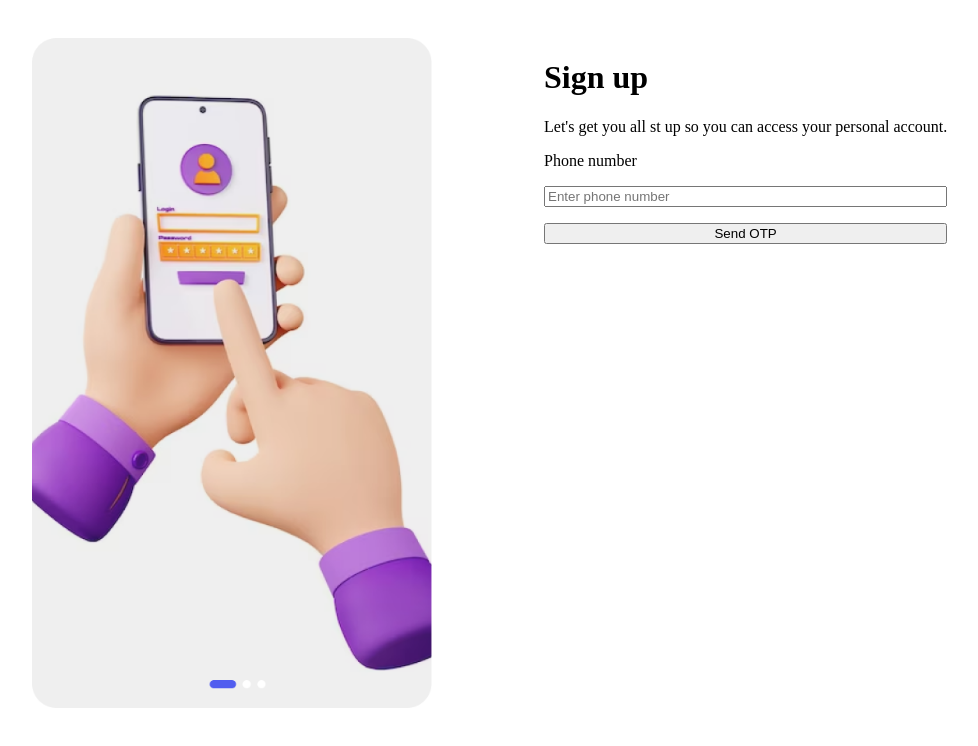
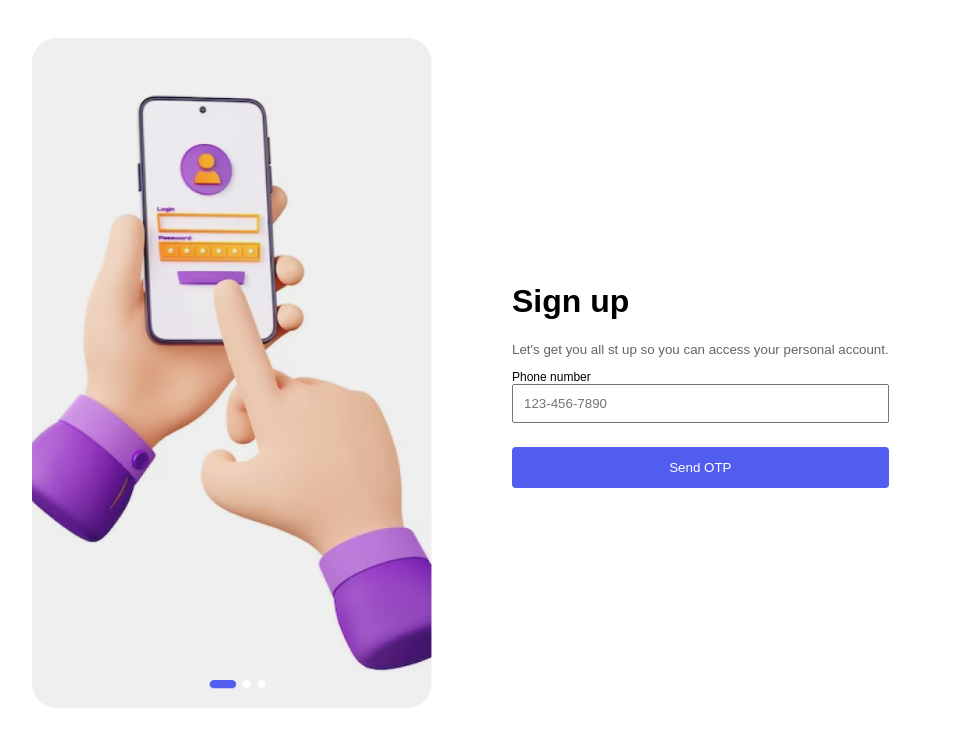
Before and after one commit to Maedeh-Saeidi/Auth, a React (Vite) app: page / in a window 1280 px wide. Both pictures are taken after a click on the button "Sign up". Shown: the top 746 px of the page, without its empty margins (6-984 px from the left). Built offline with nearby package versions, Linux system fonts and the light colour scheme.

Commit message:
Styling signup component

```diff
--- a/src/App.jsx
+++ b/src/App.jsx
@@ -18,9 +18,9 @@ function App() {
             setPassword={setPassword}
             phoneNumber={phoneNumber}
             setPhoneNumber={setPhoneNumber}
-          ></Login>
+          />
         ) : (
-            <SignUp></SignUp>
+            <SignUp/>
         )
       }
     </>
--- a/src/components/Form.jsx
+++ b/src/components/Form.jsx
@@ -1,8 +1,6 @@
 import axios from "axios";
 import { useState } from "react";
-import { Axios } from "axios";
 import styles from "./form.module.css"
-import SignUp from "./SignUp";
 
 export default function Form({ password, setPassword, phoneNumber, setPhoneNumber,loggedIn, setLoggedIn }) {
 
@@ -20,7 +18,11 @@ export default function Form({ password, setPassword, phoneNumber, setPhoneNumbe
     }
     axios(configuration)
       .then((result) => { setLogin(true); console.log(result) })
-      .catch((error) => { error = new Error(); })
+      .catch((error) => {
+        error = new Error();
+        //the next line does not work !!!!!!!!!!!!!!!!!!!!!!!!!!!!!!!!!!!!!!!!
+        console.log(error.response.data.message)
+})
   }
   const handleSignUpButton = () => {
     setLoggedIn(!loggedIn)
@@ -36,7 +38,7 @@ export default function Form({ password, setPassword, phoneNumber, setPhoneNumbe
         onSubmit={(e) => handleSubmit(e)}>
         <label
           className={styles.inputLabel}
-        >Email</label>
+        >Phone number</label>
         <input
           className={styles.input}
           type="tel"
--- a/src/components/SignUp.jsx
+++ b/src/components/SignUp.jsx
@@ -1,7 +1,9 @@
-import styles from "./signup.module.css"
+import styles from "./signup.module.css";
 import Images from "../images/images";
 import axios from "axios";
+import formStyles from "./form.module.css";
 import { useState } from "react";
+import VerifyCode from "./VerifyCode";
 
 export default function SignUp() {
 
@@ -23,7 +25,10 @@ export default function SignUp() {
     };
     axios(configuration)
       .then((result) => { setSignnesUp(true); })
-      .catch((err) => { console.error("Error occurred", err); });
+      .catch((err) => {
+        console.error("Error occurred", err);
+        console.log(err.response.data.message)
+      });
   }
   return (
     <div className={styles.container}>
@@ -33,22 +38,30 @@ export default function SignUp() {
           src={Images.signupImage}
           alt="SignUp Image" />
       </div>
-      <div>
+      <div className={styles.formContainer}>
         <h1>Sign up</h1>
-        <p>Let's get you all st up so you can access your personal account.</p>
+        <p
+          className={formStyles.logindescr}
+        >Let's get you all st up so you can access your personal account.</p>
         <form
-          className={styles.form}
+          className={formStyles.container}
           onSubmit={(e) => handleSubmit(e)}
         >
-          <label>Phone number</label>
+          <label
+            className={formStyles.inputLabel}
+            style={{}}
+          >Phone number</label>
           <input
-            placeholder="Enter phone number"
+            className={formStyles.input}
+            placeholder="123-456-7890"
             type="text"
             value={phoneNumber}
             onChange={(e) => handlePhoneChange(e)}
           >
           </input>
           <button
+            className={formStyles.button}
+            style={{ marginTop: "1.5rem" }}
             onClick={(e) => handleSubmit(e)}
             type="submit"
           >Send OTP</button>
--- /dev/null
+++ b/src/components/VerifyCode.jsx
@@ -0,0 +1,7 @@
+export default function VerifyCode() {
+  return (
+    <div>
+      <h1>Hello</h1>
+    </div>
+  )
+}
--- a/src/components/signup.module.css
+++ b/src/components/signup.module.css
@@ -1,10 +1,9 @@
 .container{
   display: flex;
   flex-direction: row;
-  gap: 7rem;
+  gap: 5rem;
+  font-family: Arial, Helvetica, sans-serif;
 }
-.form{
-  display: flex;
-  flex-direction: column;
-  gap: 1rem;
+.formContainer{
+  align-self: center;
 }
```
